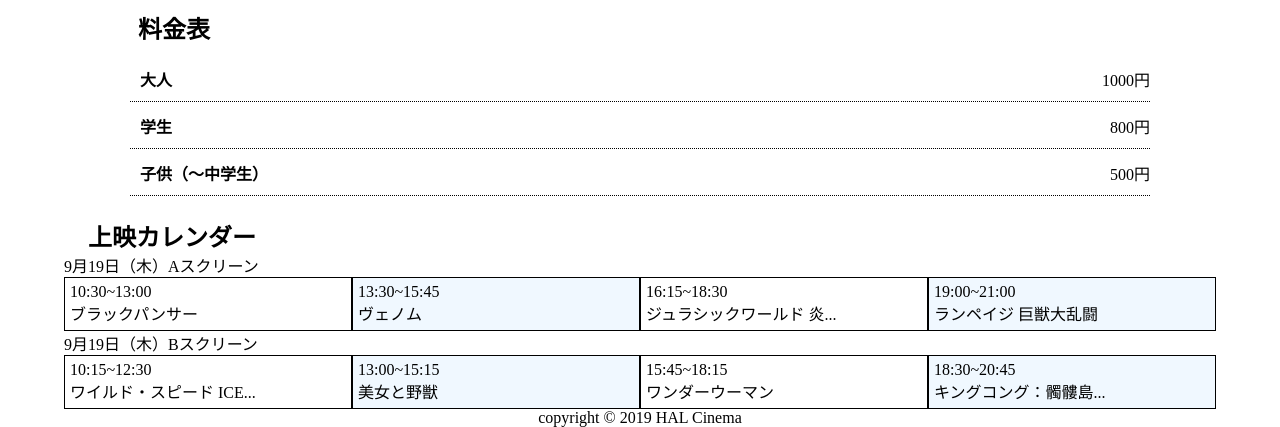
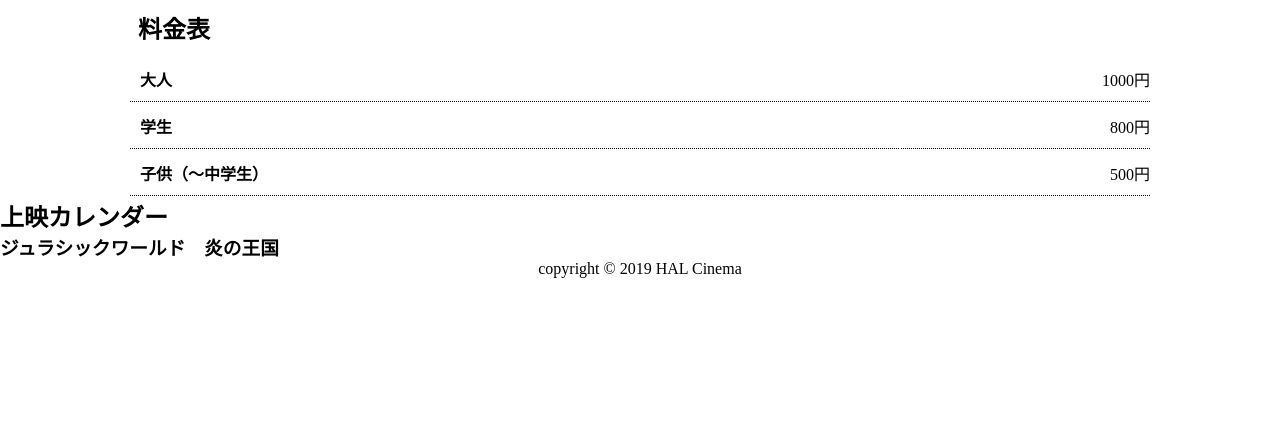
Before and after one commit to tasuku1215/HAL_Cinema, a PHP site: page / in a window 1280 px wide. Shown: the part 742-1169 px from the top of the page. After the commit the page ends 1020 px from the top, so only its background shows below. Run offline with PHP 8.4, Linux system fonts and the light colour scheme; some web fonts are replaced.

Commit message:
indexが少し変更中と、DBの基礎モデル（numbers）

```diff
--- a/css/index.css
+++ b/css/index.css
@@ -39,36 +39,3 @@
 }
 
 /**/
-
-.calen {
-    width: 90%;
-    margin: auto;
-    margin-top: 20px;
-}
-
-.calen h2 {
-    text-indent: 1em;
-}
-
-.calen .date {
-    width: 100%;
-    text-align: left;
-    display: flex;
-    flex-flow: row nowrap;
-    overflow: scroll;
-}
-
-.date .movies {
-    width: 30%;
-    border: 1px solid black;
-    padding: 5px;
-}
-
-.date .movies:nth-child(2n) {
-    background-color: aliceblue;
-}
-
-.movies .name {
-    word-wrap: break-word;
-    word-break: normal;
-}
--- a/index.html
+++ b/index.html
@@ -66,88 +66,12 @@
             </table>
         </section>
 
-        <div class="calen">
+        <section class="calen">
             <h2>上映カレンダー</h2>
-            <article>
-                <div>9月19日（木）Aスクリーン</div>
-                <div class="date">
-                    <div class="movies">
-                        <div class="time">
-                            10:30~13:00
-                        </div>
-                        <div class="name">
-                            ブラックパンサー
-                        </div>
-                    </div>
-
-                    <div class="movies">
-                        <div class="time">
-                            13:30~15:45
-                        </div>
-                        <div class="name">
-                            ヴェノム
-                        </div>
-                    </div>
-
-                    <div class="movies">
-                        <div class="time">
-                            16:15~18:30
-                        </div>
-                        <div class="name">
-                            ジュラシックワールド 炎...
-                        </div>
-                    </div>
-                    <div class="movies">
-                        <div class="time">
-                            19:00~21:00
-                        </div>
-                        <div class="name">
-                            ランペイジ 巨獣大乱闘
-                        </div>
-                    </div>
-                </div>
-            </article>
-
-            <article>
-                <div>9月19日（木）Bスクリーン</div>
-                <div class="date">
-                    <div class="movies">
-                        <div class="time">
-                            10:15~12:30
-                        </div>
-                        <div class="name">
-                            ワイルド・スピード ICE...
-                        </div>
-                    </div>
-
-                    <div class="movies">
-                        <div class="time">
-                            13:00~15:15
-                        </div>
-                        <div class="name">
-                            美女と野獣
-                        </div>
-                    </div>
-
-                    <div class="movies">
-                        <div class="time">
-                            15:45~18:15
-                        </div>
-                        <div class="name">
-                            ワンダーウーマン
-                        </div>
-                    </div>
-                    <div class="movies">
-                        <div class="time">
-                            18:30~20:45
-                        </div>
-                        <div class="name">
-                            キングコング：髑髏島...
-                        </div>
-                    </div>
-                </div>
-            </article>
-        </div>
+            <div>
+                <h3>ジュラシックワールド　炎の王国</h3>
+                <div></div>
+            </div>
         </section>
     </div>
 
```
Also changed, not shown: 1 other file.
